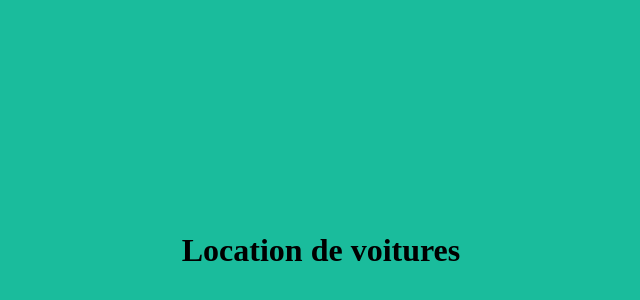
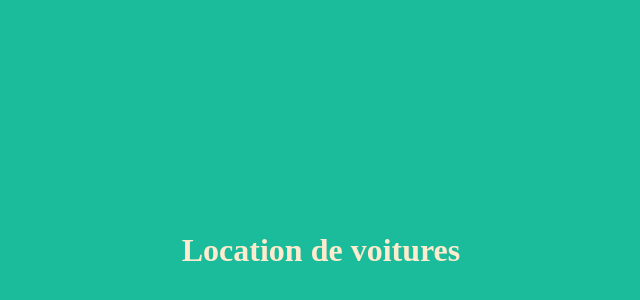
Before and after one commit to KHALIFASAID2020/locationVoiture, a plain HTML site: page index.html in a window 1280 px wide. Shown: the part 42-342 px from the top of the page, without its empty margins (319-959 px from the left). Drawn offline with Linux system fonts and the light colour scheme.

Commit message:
correction color text

```diff
--- a/index.html
+++ b/index.html
@@ -6,6 +6,6 @@
     <title>Document</title>
 </head>
 <body style="background-color: #1abc9c;">
-    <h1 style="text-align: center;padding-top: 20%;padding-bottom: 20%;">Location de voitures</h1>
+    <h1 style="text-align: center;padding-top: 20%;padding-bottom: 20%;color:blanchedalmond;">Location de voitures</h1>
 </body>
 </html>
```
